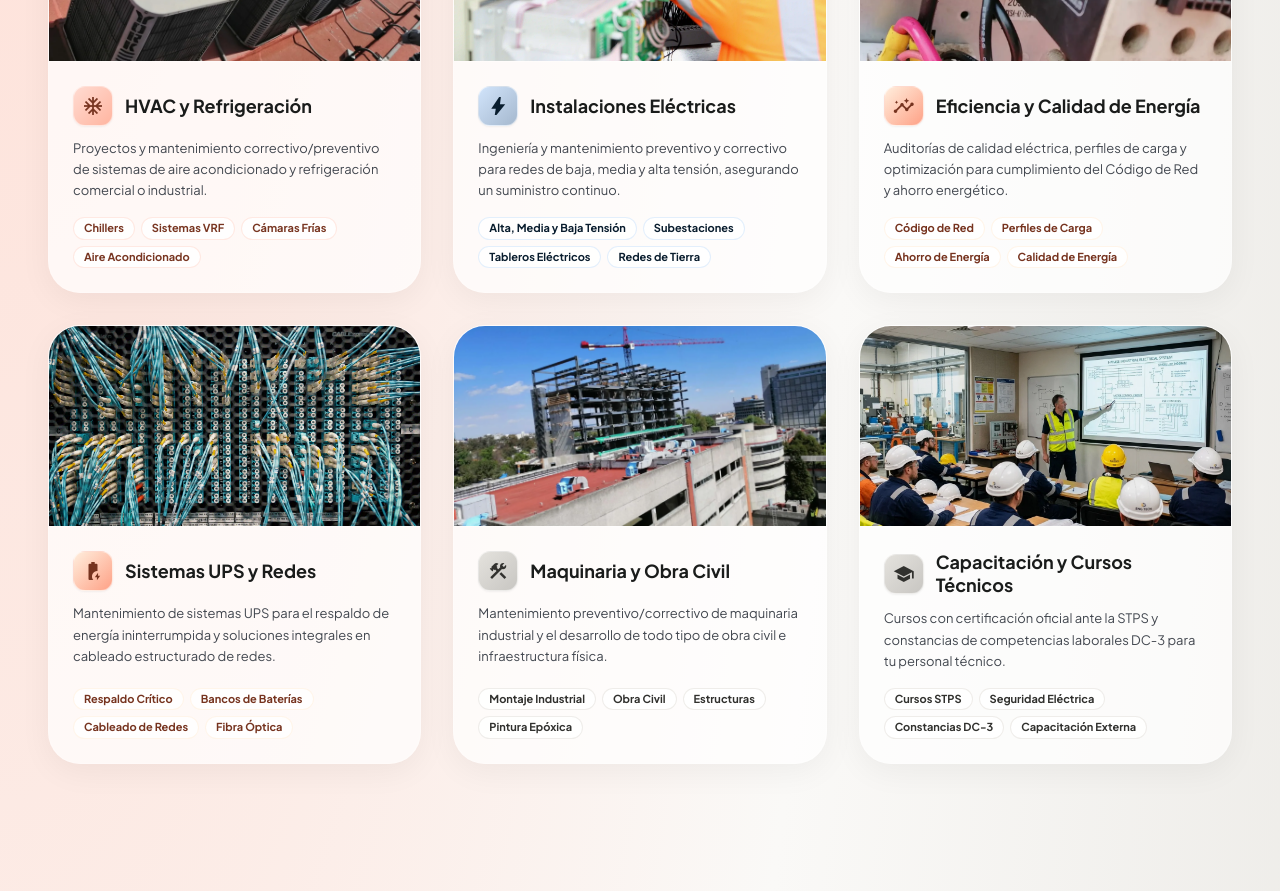
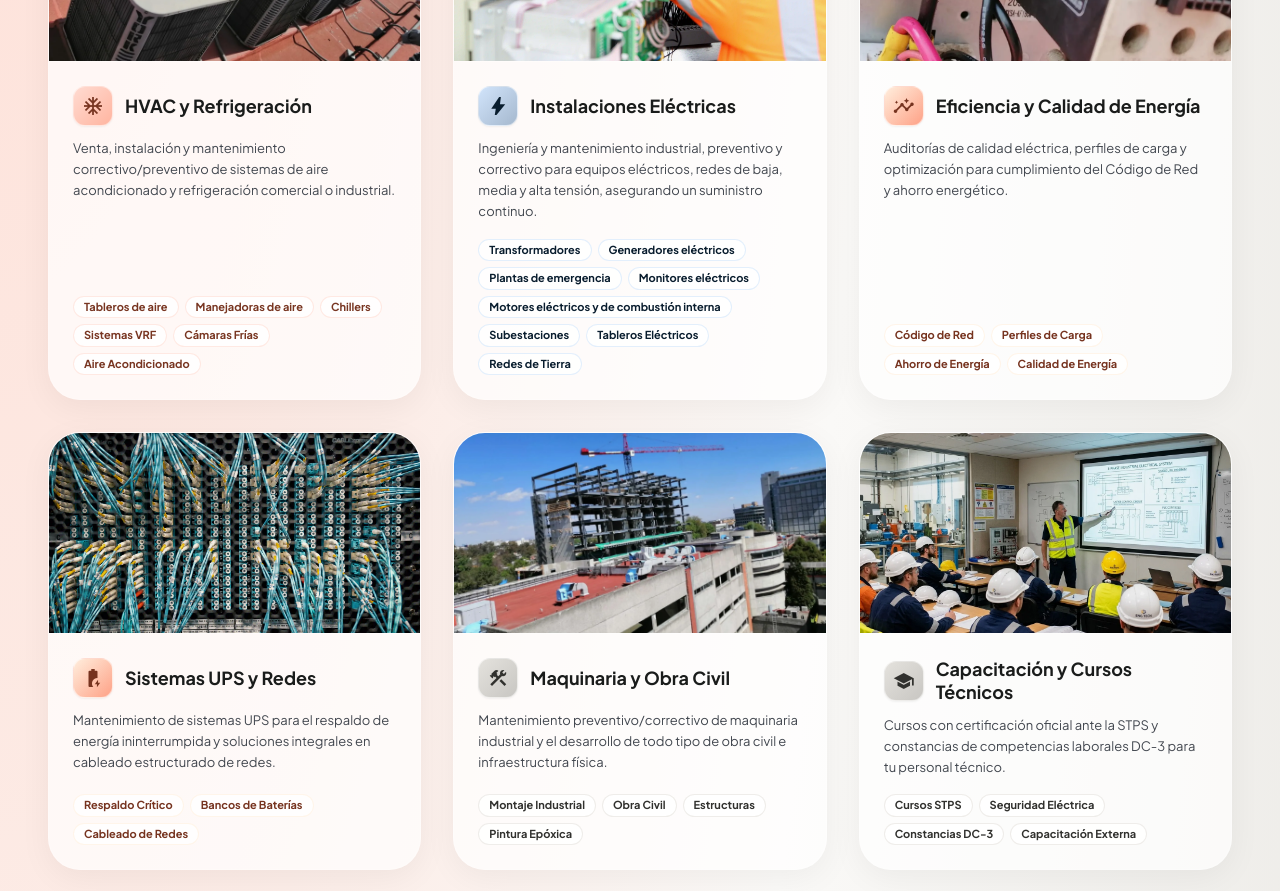
Before and after one commit to irvingm45/mite-page, a React (Vite) app: page / in a window 1280 px wide. Shown: the part 1180-2071 px from the top of the page. Built offline with nearby package versions, Linux system fonts and the light colour scheme.

Commit message:
fix: modificacion de la tarjeta 'Instalación eléctricas'
Se modifico el texto descriptivo. Se agregaron mas conceptos en la parte de abajo de la tarjeta

```diff
--- a/src/App.tsx
+++ b/src/App.tsx
@@ -282,11 +282,11 @@ export default function App() {
                     <h3 className="font-headline-sm text-[16px] md:text-[18px] text-on-surface font-bold leading-tight">HVAC y Refrigeración</h3>
                   </div>
                   <p className="font-body-sm text-[12px] md:text-[13px] text-on-surface-variant leading-relaxed mb-4">
-                    Proyectos y mantenimiento correctivo/preventivo de sistemas de aire acondicionado y refrigeración comercial o industrial.
+                    Venta, instalación y mantenimiento correctivo/preventivo de sistemas de aire acondicionado y refrigeración comercial o industrial.
                   </p>
                 </div>
                 <div className="flex flex-wrap gap-1.5 mt-auto">
-                  {["Chillers", "Sistemas VRF", "Cámaras Frías", "Aire Acondicionado"].map((tag) => (
+                  {["Tableros de aire", "Manejadoras de aire", "Chillers", "Sistemas VRF", "Cámaras Frías", "Aire Acondicionado"].map((tag) => (
                     <span key={tag} className="bg-white/80 text-[#783521] text-[10px] md:text-[11px] font-bold px-2.5 py-0.5 rounded-full border border-[#ffdbd1]/60 shadow-xs">
                       {tag}
                     </span>
@@ -315,11 +315,11 @@ export default function App() {
                     <h3 className="font-headline-sm text-[16px] md:text-[18px] text-on-surface font-bold leading-tight">Instalaciones Eléctricas</h3>
                   </div>
                   <p className="font-body-sm text-[12px] md:text-[13px] text-on-surface-variant leading-relaxed mb-4">
-                    Ingeniería y mantenimiento preventivo y correctivo para redes de baja, media y alta tensión, asegurando un suministro continuo.
+                    Ingeniería y mantenimiento industrial, preventivo y correctivo para equipos eléctricos, redes de baja, media y alta tensión, asegurando un suministro continuo.
                   </p>
                 </div>
                 <div className="flex flex-wrap gap-1.5 mt-auto">
-                  {["Alta, Media y Baja Tensión", "Subestaciones", "Tableros Eléctricos", "Redes de Tierra"].map((tag) => (
+                  {["Transformadores", "Generadores eléctricos", "Plantas de emergencia", "Monitores eléctricos", "Motores eléctricos y de combustión interna", "Subestaciones", "Tableros Eléctricos", "Redes de Tierra"].map((tag) => (
                     <span key={tag} className="bg-white/80 text-[#091d2e] text-[10px] md:text-[11px] font-bold px-2.5 py-0.5 rounded-full border border-[#d1e4fb]/60 shadow-xs">
                       {tag}
                     </span>
@@ -385,7 +385,7 @@ export default function App() {
                   </p>
                 </div>
                 <div className="flex flex-wrap gap-1.5 mt-auto">
-                  {["Respaldo Crítico", "Bancos de Baterías", "Cableado de Redes", "Fibra Óptica"].map((tag) => (
+                  {["Respaldo Crítico", "Bancos de Baterías", "Cableado de Redes"].map((tag) => (
                     <span key={tag} className="bg-white/80 text-[#76331f] text-[10px] md:text-[11px] font-bold px-2.5 py-0.5 rounded-full border border-[#ffeedd]/60 shadow-xs">
                       {tag}
                     </span>
```
